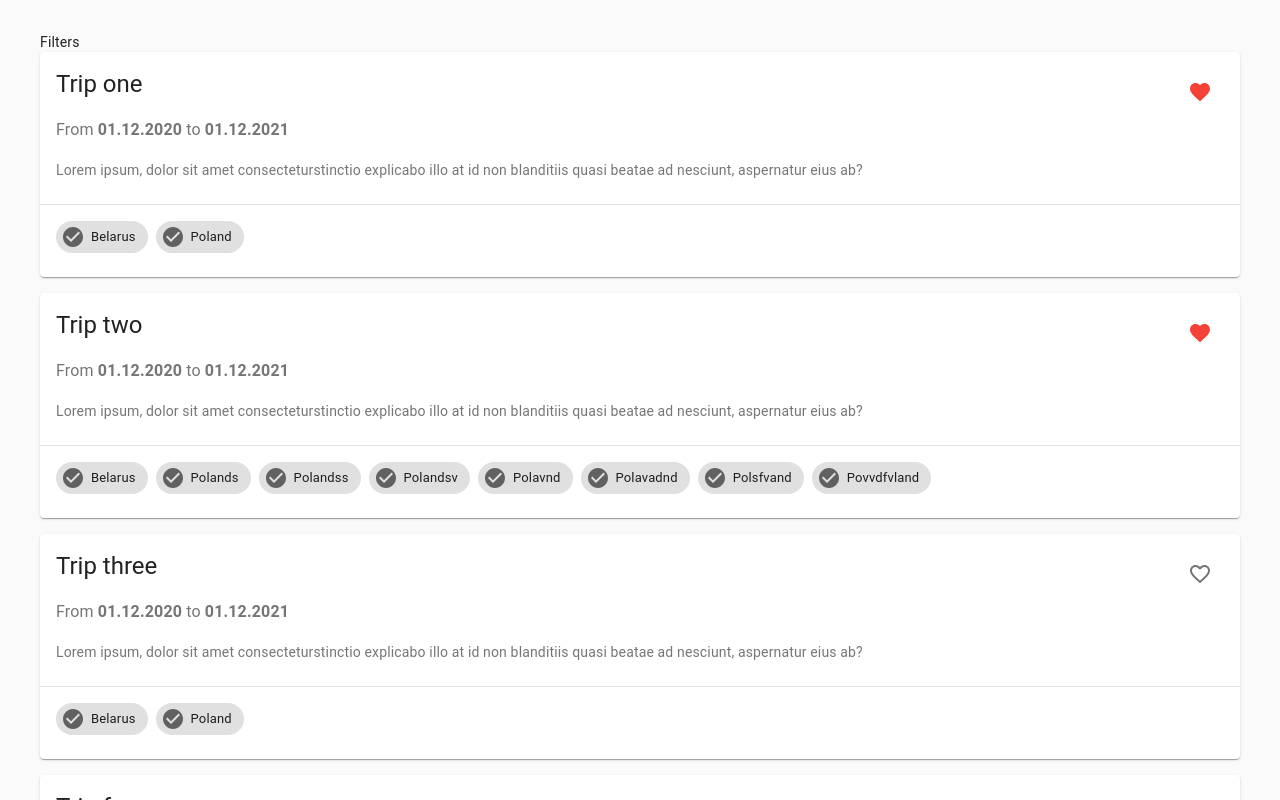
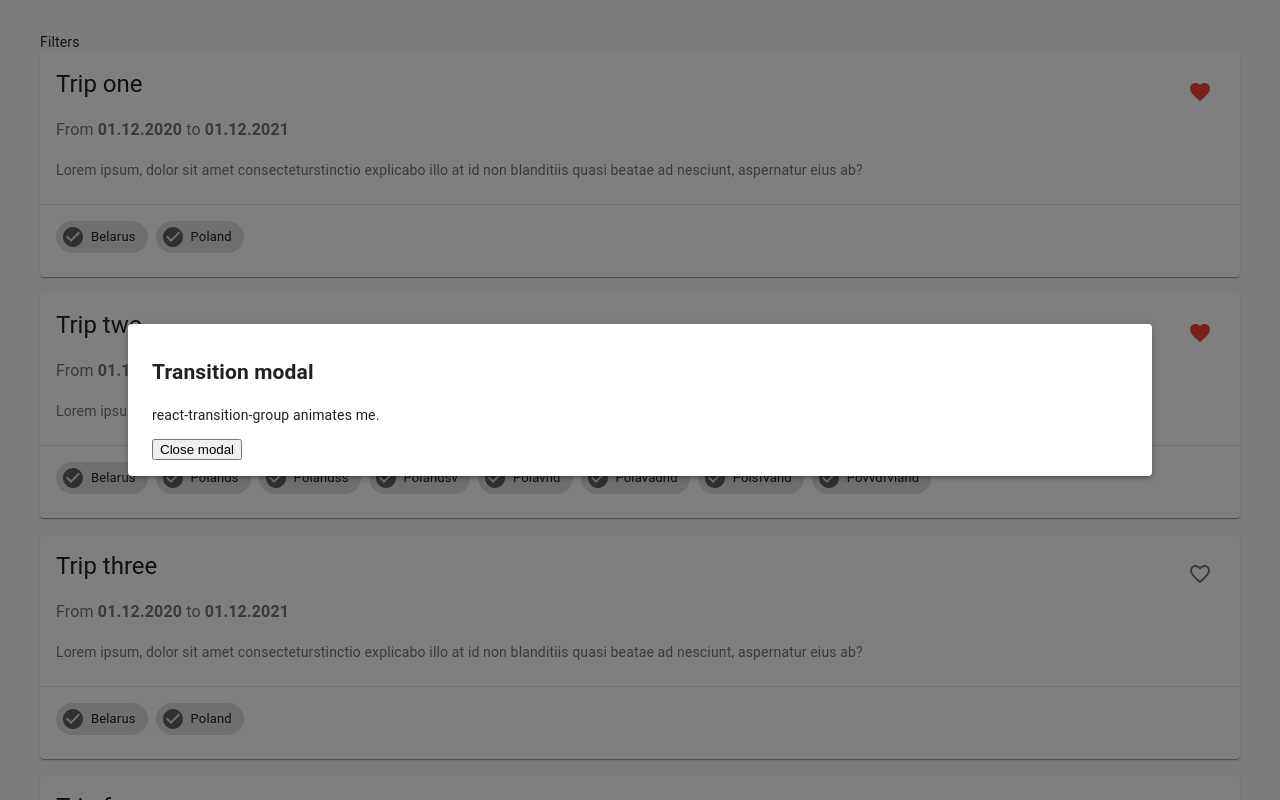
Before and after one commit to MisterCrude/trip-reporter, a React (Create React App) app: page / in a window 1280 px wide. Both pictures are taken after a click on the element 640 px from the left and 164 px from the top of the page. Shown: the top 800 px of the page. Built offline with nearby package versions, Linux system fonts and the light colour scheme.

Commit message:
Connect modal redux to components

```diff
--- a/src/components/ModalBox/ModalBox.tsx
+++ b/src/components/ModalBox/ModalBox.tsx
@@ -27,16 +27,20 @@ const useStyles = makeStyles((theme: Theme) =>
     }),
 );
 
-interface Props {}
+interface Props {
+    showModal: boolean;
+    onShowModal: (show?: boolean) => void;
+}
 
-const ModalBox: React.FC<Props> = () => {
+const ModalBox: React.FC<Props> = ({ showModal, onShowModal }) => {
     const classes = useStyles();
-    const open = false;
+
+    const handleClose = () => onShowModal(false);
 
     return (
         <Modal
             className={classes.root}
-            open={open}
+            open={showModal}
             onClose={() => {}}
             closeAfterTransition
             BackdropComponent={Backdrop}
@@ -44,11 +48,12 @@ const ModalBox: React.FC<Props> = () => {
                 timeout: 300,
             }}
         >
-            <Fade in={open}>
+            <Fade in={showModal}>
                 <Card className={classes.card}>
                     <CardContent className={classes.content}>
                         <h2>Transition modal</h2>
                         <p>react-transition-group animates me.</p>
+                        <button onClick={handleClose}>Close modal</button>
                     </CardContent>
                 </Card>
             </Fade>
--- a/src/containers/App/App.tsx
+++ b/src/containers/App/App.tsx
@@ -1,17 +1,19 @@
 import React from "react";
+import { useSelector } from "react-redux";
+import { useDispatch } from "@src/hooks/dispatch";
 import CssBaseline from "@material-ui/core/CssBaseline";
 
+import { getShowModal } from "@src/store/app/selectors";
+import { setShowModal } from "@src/store/app/actions";
 import { Container, Box } from "@material-ui/core";
 import ModalBox from "@src/components/ModalBox";
 import TripList from "@src/containers/TripList";
 import Filters from "@src/containers/Filters";
 
-interface Props {
-    // TODO get props form store
-}
+const App: React.FC = () => {
+    const showModal = useSelector(getShowModal);
+    const triggerModal = useDispatch(setShowModal);
 
-// TODO connect here, it is smart component
-const App: React.FC = () => {
     return (
         <Box px={2} py={4} component="main">
             <CssBaseline />
@@ -21,7 +23,7 @@ const App: React.FC = () => {
                     <TripList />
                 </main>
             </Container>
-            <ModalBox />
+            <ModalBox showModal={showModal} onShowModal={triggerModal} />
         </Box>
     );
 };
--- a/src/containers/TripList/TripList.tsx
+++ b/src/containers/TripList/TripList.tsx
@@ -1,5 +1,7 @@
 import React from "react";
+import { useDispatch } from "@src/hooks/dispatch";
 
+import { setShowModal } from "@src/store/app/actions";
 import { ITrip } from "@src/types/trip";
 import { Grid } from "@material-ui/core";
 import Trip from "@src/components/Trip";
@@ -65,16 +67,15 @@ const Trips: Array<ITrip> = [
     },
 ];
 
-interface Props {
-    // TODO get props form store
-}
+const TripList: React.FC = () => {
+    const triggerModal = useDispatch(setShowModal);
 
-// TODO connect here, it is smart component
-const TripList: React.FC<Props> = () => {
+    const handleTripClick = (id: string) => triggerModal(true);
+
     return (
         <Grid container spacing={2} direction="column">
             {Trips.map(tripData => (
-                <Grid item key={tripData.id}>
+                <Grid item key={tripData.id} onClick={() => handleTripClick(tripData.id)}>
                     <Trip tripData={tripData} />
                 </Grid>
             ))}
--- /dev/null
+++ b/src/hooks/dispatch.ts
@@ -0,0 +1,14 @@
+import { useCallback } from "react";
+import { useDispatch as useDispatchRedux } from "react-redux";
+
+export const useDispatch = (action: any) => {
+    const dispatch = useDispatchRedux();
+
+    return useCallback(
+        (payload?: any) => {
+            // TODO true-myths here
+            dispatch(payload !== undefined ? action(payload) : action());
+        },
+        [dispatch, action],
+    );
+};
--- a/src/store/app/actions.ts
+++ b/src/store/app/actions.ts
@@ -1,7 +1,7 @@
 import { AppAction } from ".";
 import AppTypes from "./types";
 
-export const triggerModal = (modalState?: boolean): AppAction => ({
+export const setShowModal = (modalState?: boolean): AppAction => ({
     type: AppTypes.APP_TRIGGER_MODAL,
     payload: modalState,
 });
```
